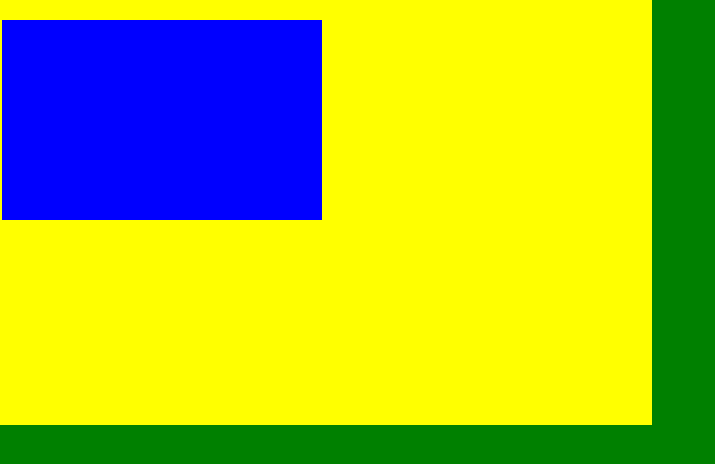
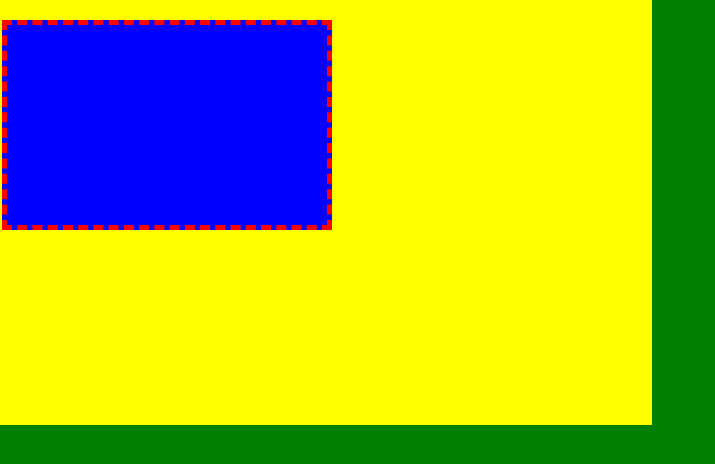
Before and after one commit to blogSoul/-HTML_Challenge_Nomadcoder, a plain HTML site: page lab_code/index.html in a window 1280 px wide. Shown: the whole page, without its empty margins (0-715 px from the left). Drawn offline with Linux system fonts and the light colour scheme.

Commit message:
fix ~3.3

```diff
--- a/lab_code/index.html
+++ b/lab_code/index.html
@@ -22,6 +22,9 @@
         background-color: blue;
         width: 50%;
         height: 50%;
+        border-width: 5px;
+        border-color: red;
+        border-style: dashed;
       }
     </style>
   </head>
```
